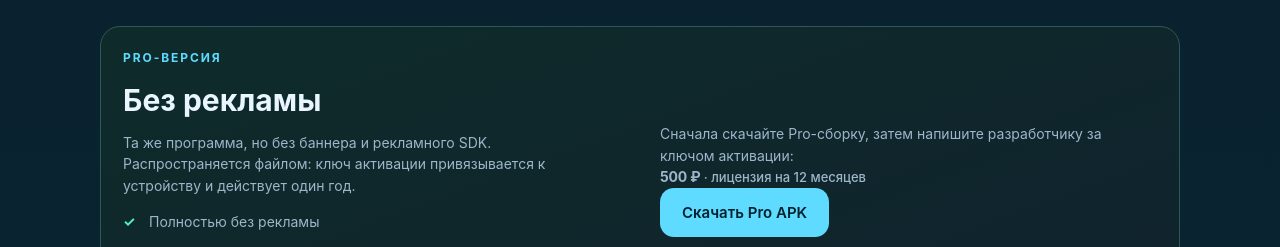
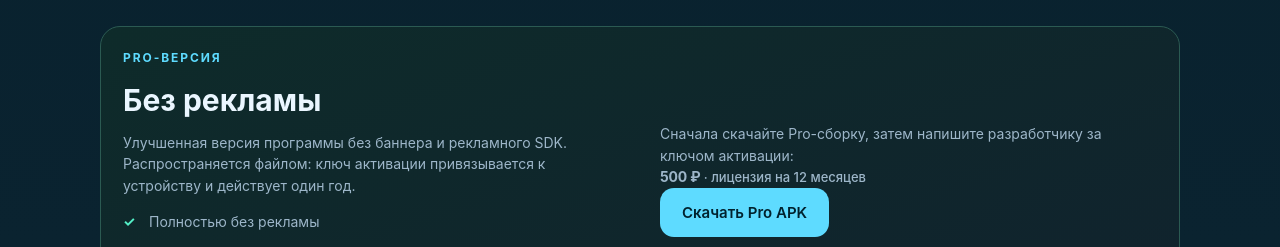
Before and after one commit to takomak2012-cyber/windyblacksea, a plain HTML site: page index.html in a window 1280 px wide. Shown: the part 2600-2847 px from the top of the page. Drawn offline with Linux system fonts and the light colour scheme.

Commit message:
Сайт: новое описание Pro-версии

```diff
--- a/index.html
+++ b/index.html
@@ -198,7 +198,7 @@
           <div>
             <div class="kicker">Pro-версия</div>
             <h2 style="margin-top:10px">Без рекламы</h2>
-            <p class="sub" style="margin-bottom:0">Та же программа, но без баннера и рекламного SDK.
+            <p class="sub" style="margin-bottom:0">Улучшенная версия программы без баннера и рекламного SDK.
               Распространяется файлом: ключ активации привязывается к устройству и действует один год.</p>
             <ul class="checks">
               <li>Полностью без рекламы</li>
```
